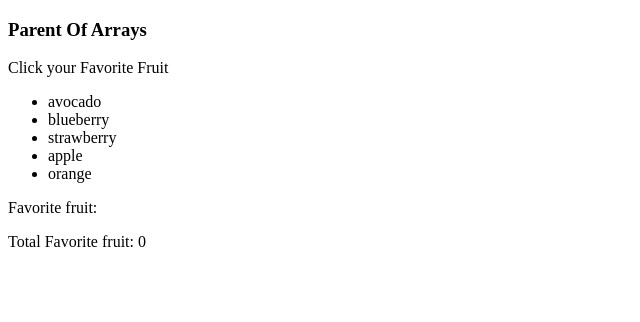
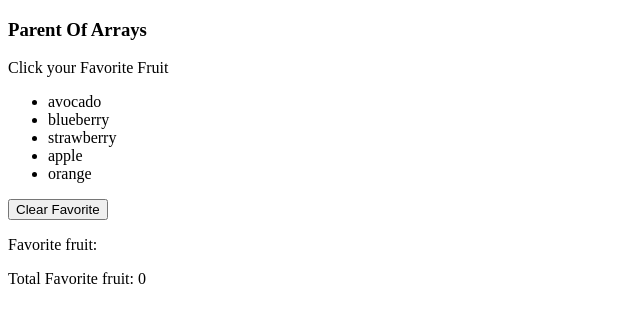
Before and after one commit to erashish41/react-practices, a React (Vite) app in the folder react-pr/04ParentChild/: page / in a window 1280 px wide. Shown: the top 322 px of the page, without its empty margins (0-640 px from the left). Built offline with nearby package versions, Linux system fonts and the light colour scheme.

Commit message:
favorite updated

```diff
--- a/react-pr/04ParentChild/src/componets/ArrayOfObjetsList/FavoriteFruit.jsx
+++ b/react-pr/04ParentChild/src/componets/ArrayOfObjetsList/FavoriteFruit.jsx
@@ -26,6 +26,11 @@ const FavoriteFruit = () => {
         }
     }
 
+    function handleClearFavorite(){
+        setFruit([]);
+
+    }
+
 
   return (
     <div>
@@ -47,6 +52,7 @@ const FavoriteFruit = () => {
                 })
             }
         </ul>
+        <button onClick={handleClearFavorite}>Clear Favorite</button>
         <p>Favorite fruit: {fruit.join(", ")}</p>
         <p>Total Favorite fruit: {fruit.length}</p>
     </div>
```
